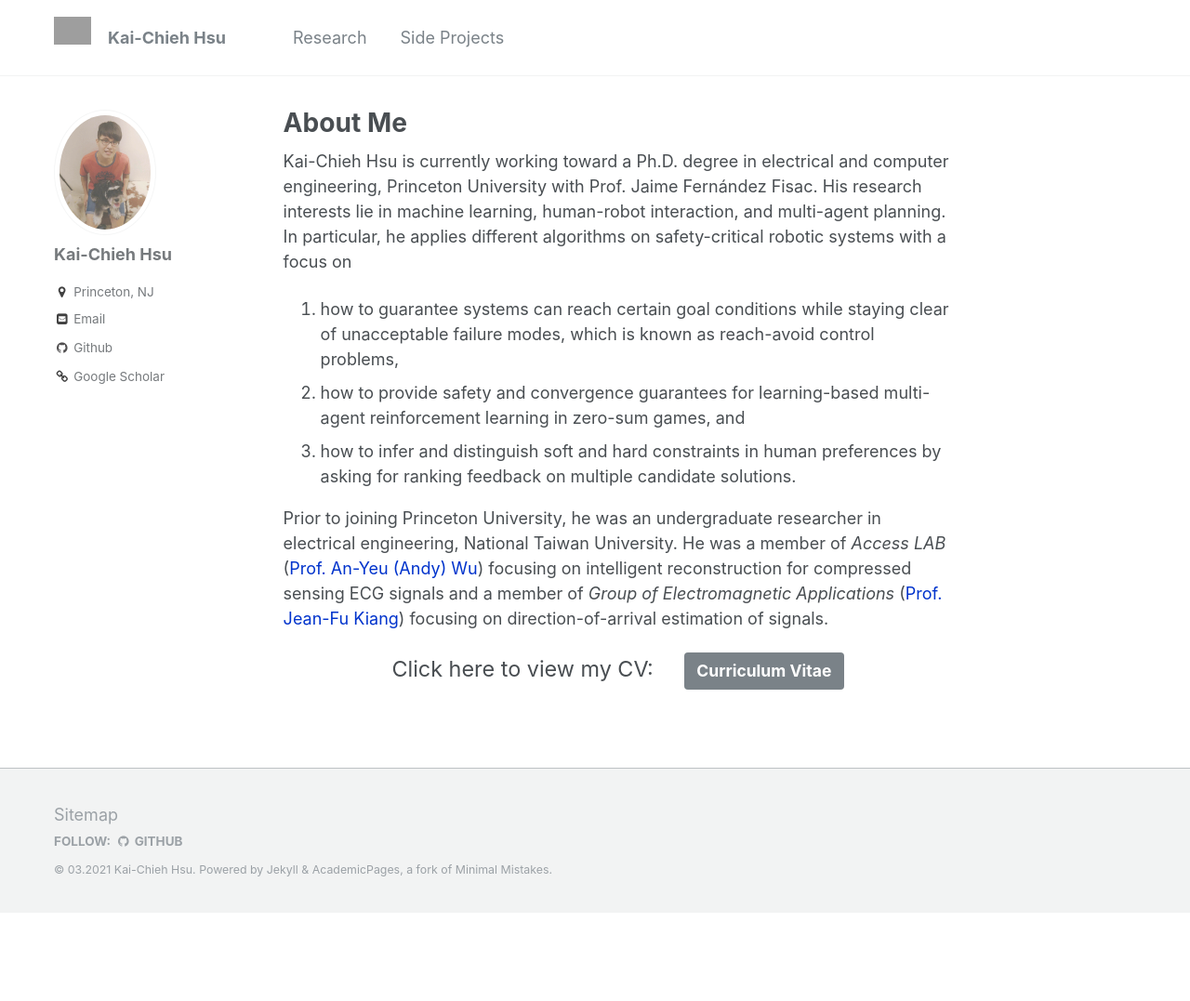
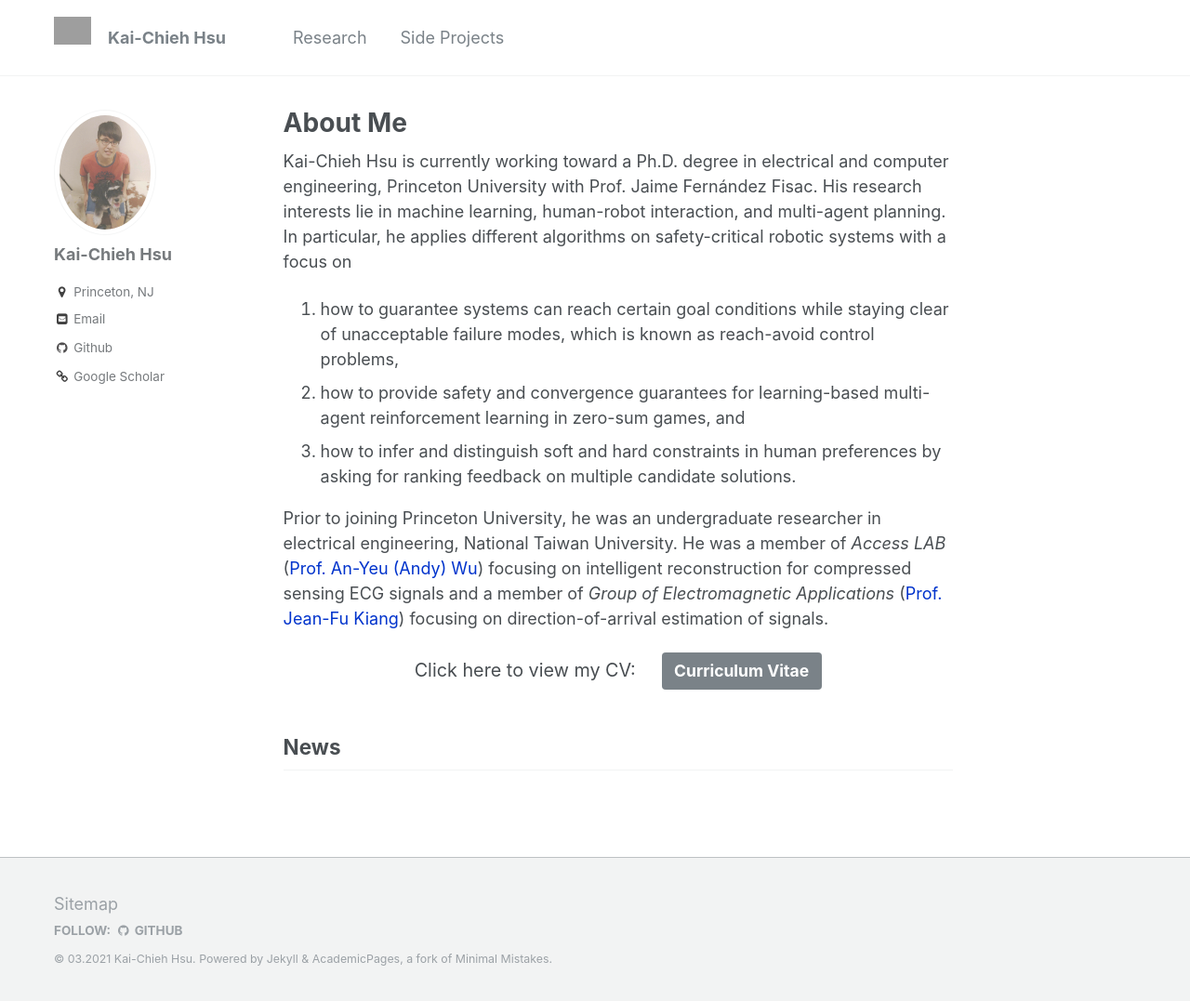
Before and after one commit to kaichiehhsu/kaichiehhsu.github.io, a Jekyll site: the page built from _pages/about.md, in a window 1280 px wide and 1077 px high. Shown: the whole window at 93% size. Built offline with Jekyll 4.4.1, drawn with Linux system fonts in a browser that asks for light colours.

Commit message:
add news

```diff
--- a/_config.yml
+++ b/_config.yml
@@ -200,9 +200,9 @@
   research:
     output: true
     permalink: /:collection/:path/
-  # ongoing:
-  #   output: true
-  #   permalink: /:collection/:path/
+  ongoing:
+    output: true
+    permalink: /:collection/:path/
   posts:
     output: true
     permalink: /:collection/:path/
--- a/_pages/about.md
+++ b/_pages/about.md
@@ -15,7 +15,7 @@
 He was a member of *Access LAB* (<a href="http://access.ee.ntu.edu.tw/" style="color: rgb(0,51,204)">Prof. An-Yeu (Andy) Wu</a>) focusing on intelligent reconstruction for compressed sensing ECG signals and a member of *Group of Electromagnetic Applications* (<a href="http://cc.ee.ntu.edu.tw/~jfkiang/" style="color: rgb(0,51,204)">Prof. Jean-Fu Kiang</a>) focusing on direction-of-arrival estimation of signals.
 
 <center>
-	<span style="font-size: 130%;">
+	<span style="font-size: 110%;">
 		Click here to view my CV: &nbsp;&nbsp;&nbsp;
 	</span>
 	<a href="/files/CV.pdf" target="_blank" class="btn btn-info">
@@ -24,3 +24,5 @@
 		</span>
 	</a>
 </center>
+
+## News
```
